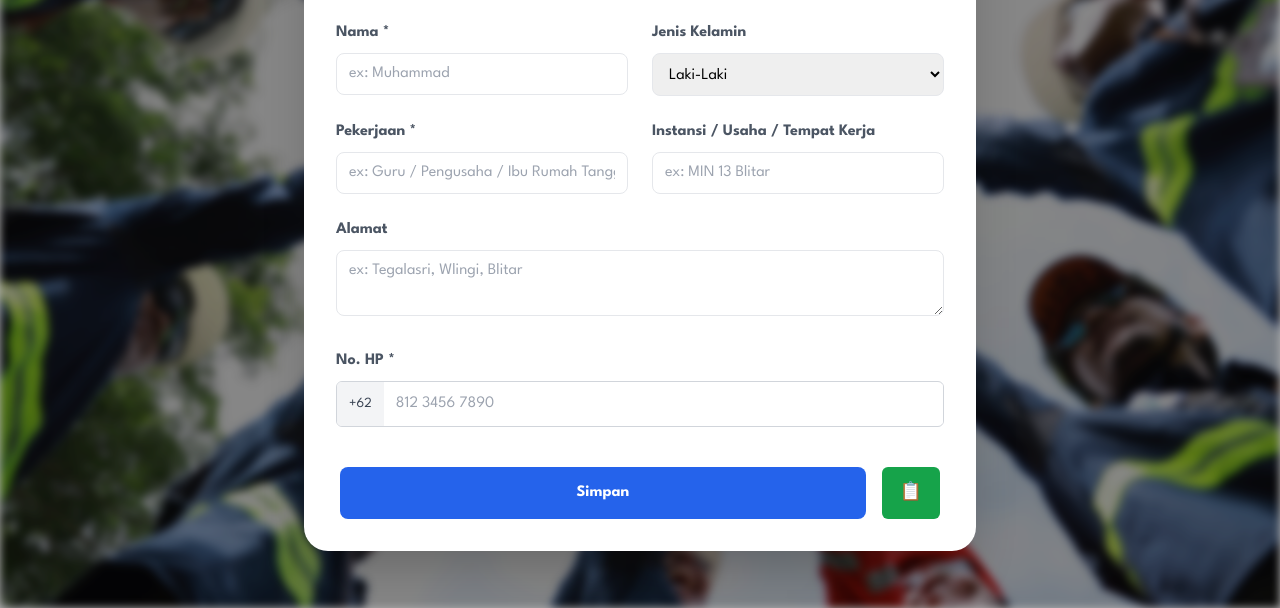
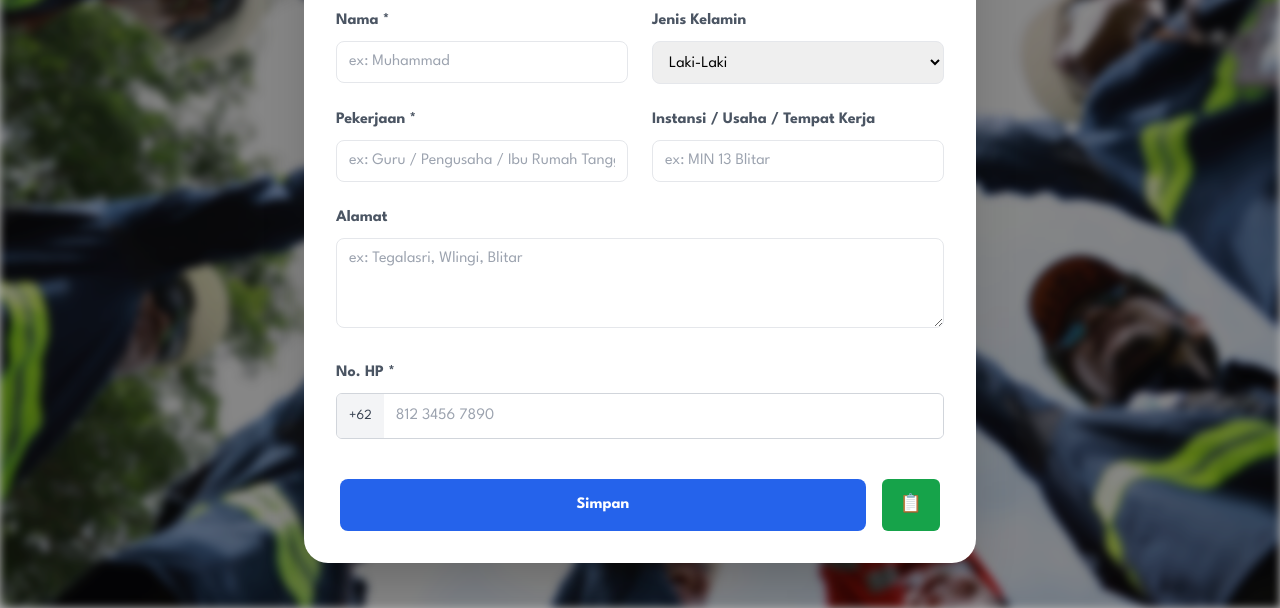
Before and after one commit to rizHarism/arunika-expo-app, a website with bundled scripts: page buku-tamu/index.html in a window 1280 px wide. Shown: the part 192-800 px from the top of the page. Built offline with nearby package versions, Linux system fonts and the light colour scheme.

```diff
--- a/buku-tamu/index.html
+++ b/buku-tamu/index.html
@@ -65,7 +65,7 @@
       <!-- Alamat -->
       <div class="col-span-2">
         <label class="block font-bold text-gray-600 mb-2">Alamat</label>
-        <textarea name="alamat" rows="2"
+        <textarea name="alamat" rows="3"
           class="w-full border rounded-lg px-3 py-2 focus:outline-none focus:ring focus:ring-blue-500"
           placeholder="ex: Tegalasri, Wlingi, Blitar"></textarea>
       </div>
@@ -78,14 +78,6 @@
             class="w-full flex-1 px-3 py-2 focus:outline-none focus:ring-2 focus:ring-blue-500" />
         </div>
       </div>
-      <!-- Email -->
-      <!-- <div class="col-span-2 md:col-span-1">
-        <label class="block font-bold text-gray-600 mb-2">Email (Optional)</label>
-        <input type="email" name="email"
-          class="w-full border rounded-lg px-3 py-2 focus:outline-none focus:ring focus:ring-blue-500"
-          placeholder="ex : john@mail.com" />
-      </div> -->
-      <!-- Buttons -->
       <!-- Buttons -->
       <div class="col-span-2 grid grid-cols-[90%_10%] gap-4 mt-4 px-3 justify-center">
         <button type="submit"
```
